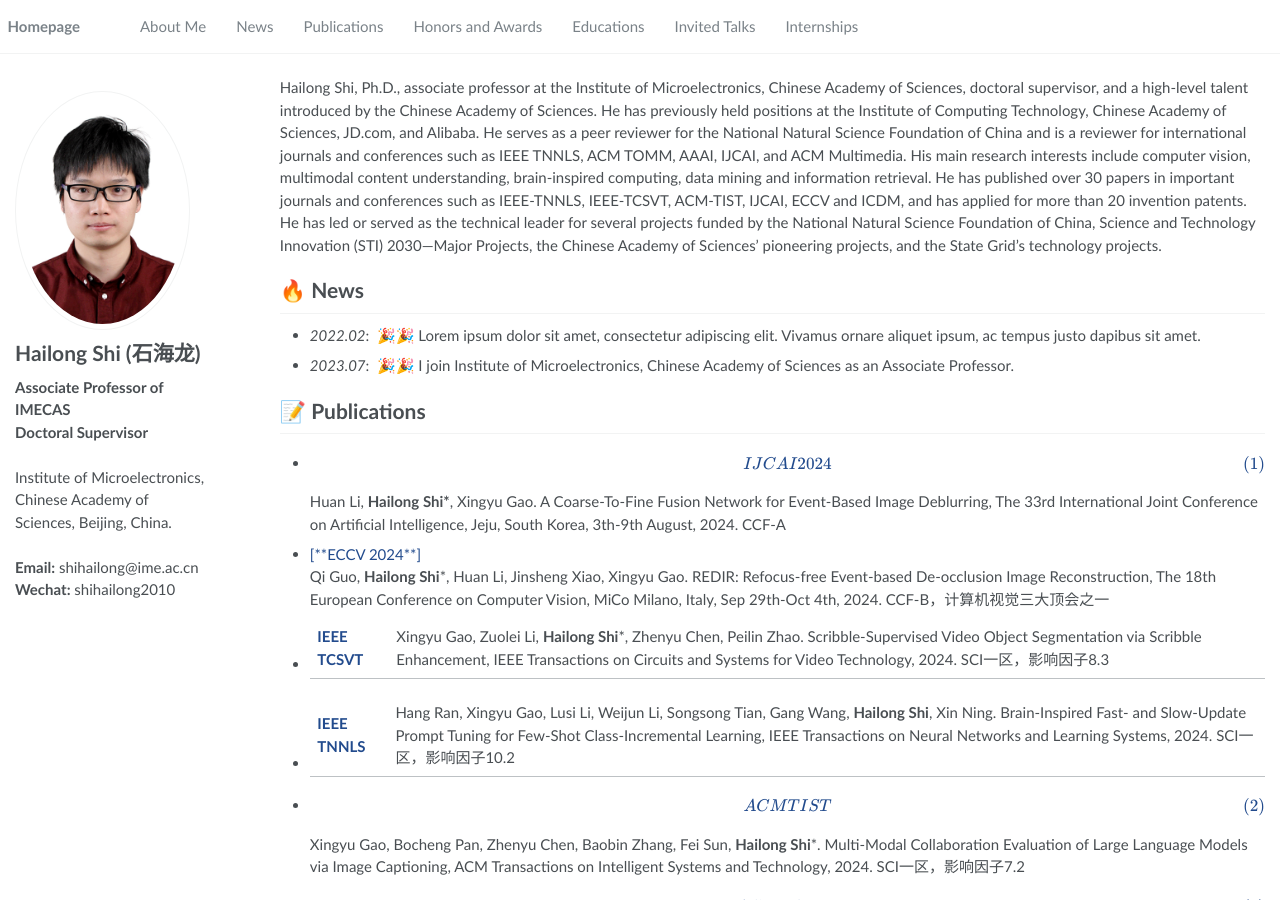
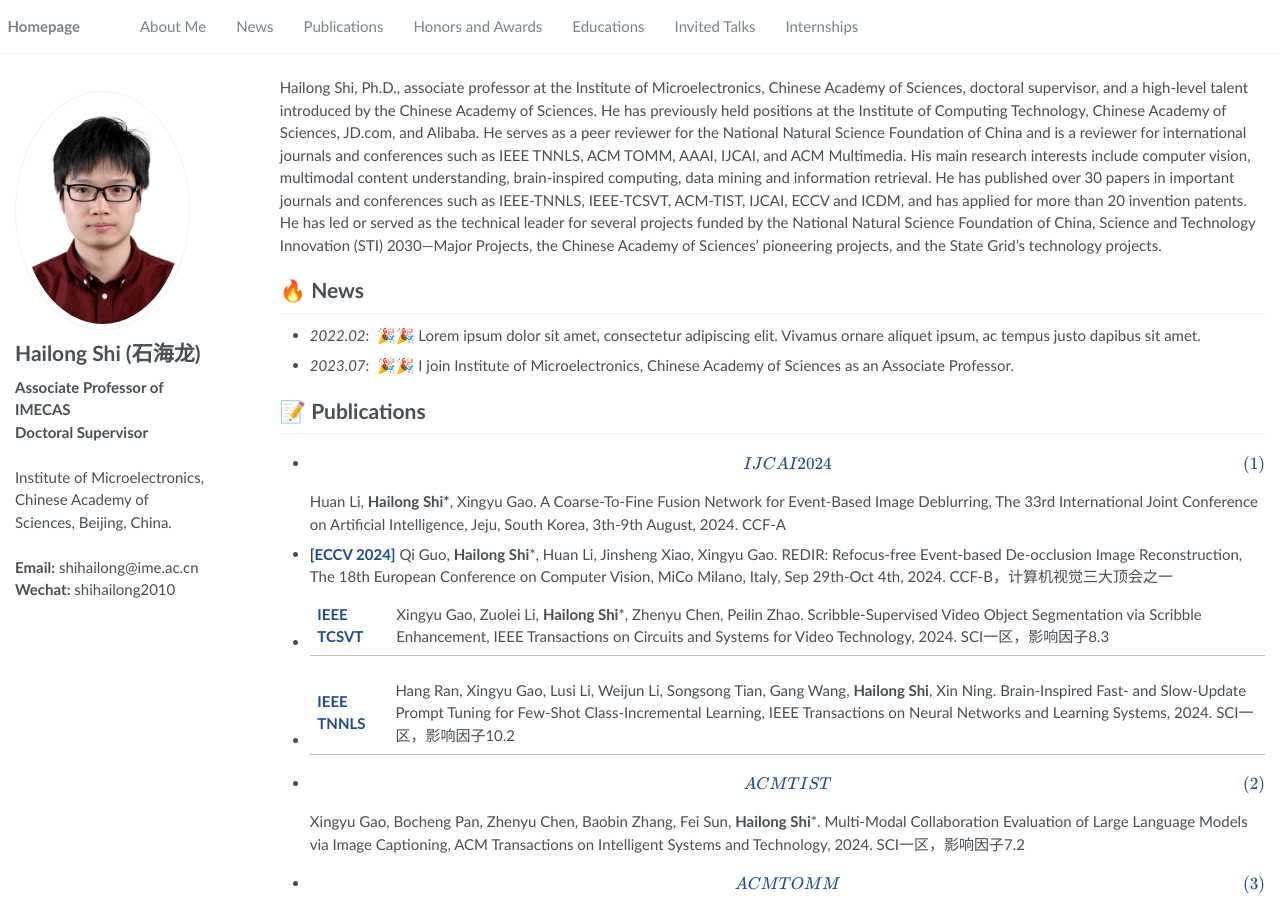
Before and after one commit to shihailong/shihailong.github.io, a Jekyll site: the page built from _pages/about.md, in a window 1280 px wide and 900 px high. Built offline with Jekyll 4.4.1, drawn with Linux system fonts in a browser that asks for light colours; formulas are drawn with MathJax 3.

Commit message:
Update about.md

```diff
--- a/_pages/about.md
+++ b/_pages/about.md
@@ -41,7 +41,7 @@ Hailong Shi, Ph.D., associate professor at the Institute of Microelectronics, Ch
 -->
 
 - <b><font color = "#224B8D">\[IJCAI 2024\]</font></b> Huan Li, <b>Hailong Shi*</b>, Xingyu Gao. A Coarse-To-Fine Fusion Network for Event-Based Image Deblurring, The 33rd International Joint Conference on Artificial Intelligence, Jeju, South Korea, 3th-9th August, 2024. CCF-A
-- <font color = "#224B8D">[**ECCV 2024**]</font> Qi Guo, **Hailong Shi***, Huan Li, Jinsheng Xiao, Xingyu Gao. REDIR: Refocus-free Event-based De-occlusion Image Reconstruction, The 18th European Conference on Computer Vision, MiCo Milano, Italy, Sep 29th-Oct 4th, 2024. CCF-B，计算机视觉三大顶会之一
+- **<font color = "#224B8D">[ECCV 2024]</font>** Qi Guo, **Hailong Shi***, Huan Li, Jinsheng Xiao, Xingyu Gao. REDIR: Refocus-free Event-based De-occlusion Image Reconstruction, The 18th European Conference on Computer Vision, MiCo Milano, Italy, Sep 29th-Oct 4th, 2024. CCF-B，计算机视觉三大顶会之一
 - **<font color = "#224B8D">IEEE TCSVT</font>** | Xingyu Gao, Zuolei Li, **Hailong Shi***, Zhenyu Chen, Peilin Zhao. Scribble-Supervised Video Object Segmentation via Scribble Enhancement, IEEE Transactions on Circuits and Systems for Video Technology, 2024. SCI一区，影响因子8.3
 - **<font color = "#224B8D">IEEE TNNLS</font>** | Hang Ran, Xingyu Gao, Lusi Li, Weijun Li, Songsong Tian, Gang Wang, **Hailong Shi**, Xin Ning. Brain-Inspired Fast- and Slow-Update Prompt Tuning for Few-Shot Class-Incremental Learning, IEEE Transactions on Neural Networks and Learning Systems, 2024. SCI一区，影响因子10.2
 - **<font color = "#224B8D">\[ACM TIST\]</font>** Xingyu Gao, Bocheng Pan, Zhenyu Chen, Baobin Zhang, Fei Sun, **Hailong Shi***. Multi-Modal Collaboration Evaluation of Large Language Models via Image Captioning, ACM Transactions on Intelligent Systems and Technology, 2024. SCI一区，影响因子7.2
```
